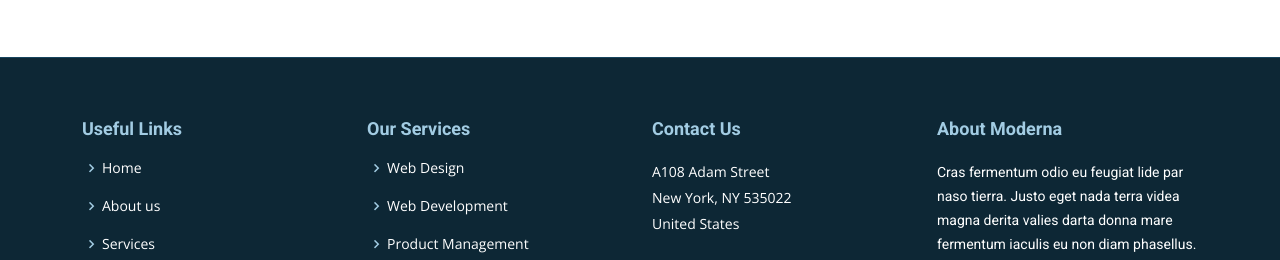
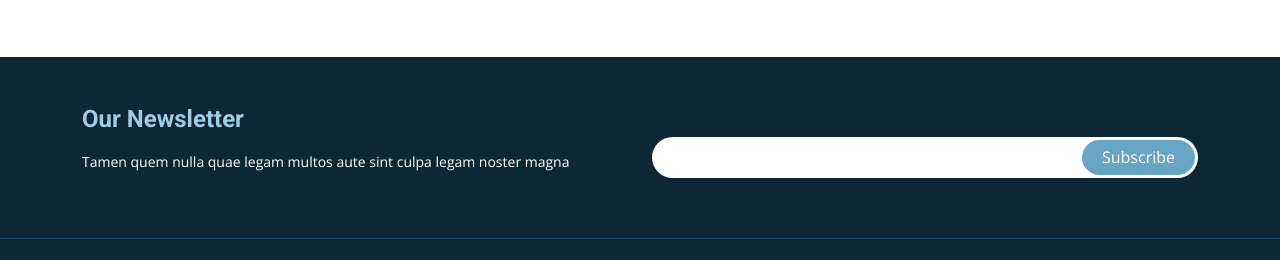
Before and after one commit to gfg-srmgpc/gfg-srmgpc.github.io, a plain HTML site: page index.html in a window 1280 px wide. Shown: the part 3536-3796 px from the top of the page. Drawn offline with nearby package versions, Linux system fonts and the light colour scheme.

Commit message:
Update index.html

```diff
--- a/index.html
+++ b/index.html
@@ -283,6 +283,22 @@
   <!-- ======= Footer ======= -->
   <footer id="footer" data-aos="fade-up" data-aos-easing="ease-in-out" data-aos-duration="500">
 
+    <div class="footer-newsletter">
+      <div class="container">
+        <div class="row">
+          <div class="col-lg-6">
+            <h4>Our Newsletter</h4>
+            <p>Tamen quem nulla quae legam multos aute sint culpa legam noster magna</p>
+          </div>
+          <div class="col-lg-6">
+            <form action="" method="post">
+              <input type="email" name="email"><input type="submit" value="Subscribe">
+            </form>
+          </div>
+        </div>
+      </div>
+    </div>
+
     <div class="footer-top">
       <div class="container">
         <div class="row">
@@ -345,10 +361,10 @@
         <!-- You can delete the links only if you purchased the pro version. -->
         <!-- Licensing information: https://bootstrapmade.com/license/ -->
         <!-- Purchase the pro version with working PHP/AJAX contact form: https://bootstrapmade.com/free-bootstrap-template-corporate-moderna/ -->
-       <!--  Designed by <a href="https://bootstrapmade.com/">BootstrapMade</a>
+        Designed by <a href="https://bootstrapmade.com/">BootstrapMade</a>
       </div>
     </div>
-  </footer> --><!-- End Footer -->
+  </footer><!-- End Footer -->
 
   <a href="#" class="back-to-top d-flex align-items-center justify-content-center"><i class="bi bi-arrow-up-short"></i></a>
 
```
